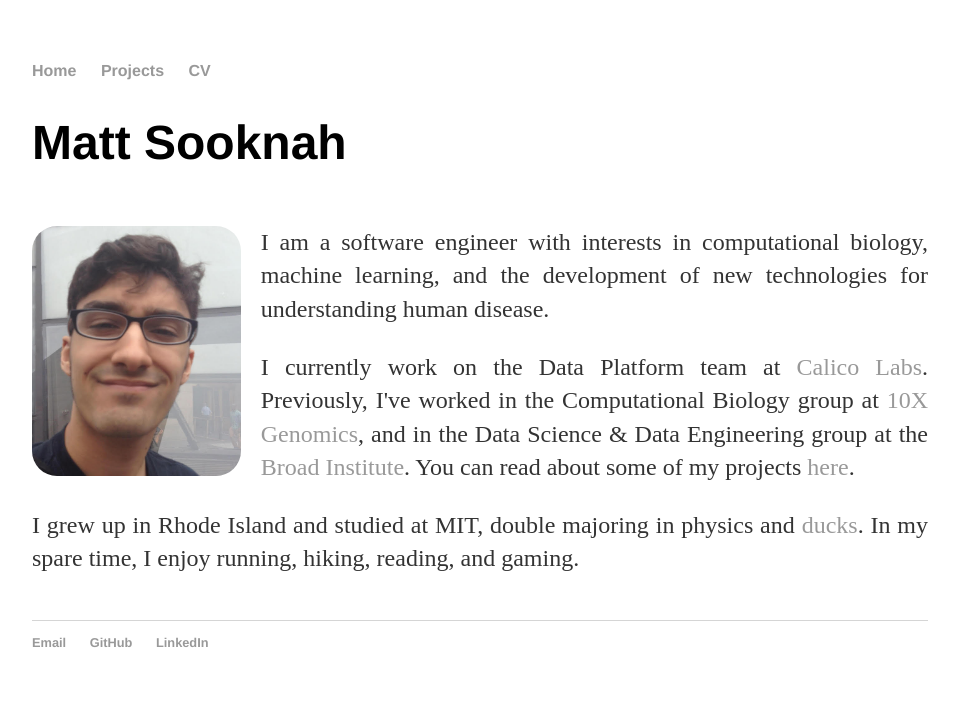
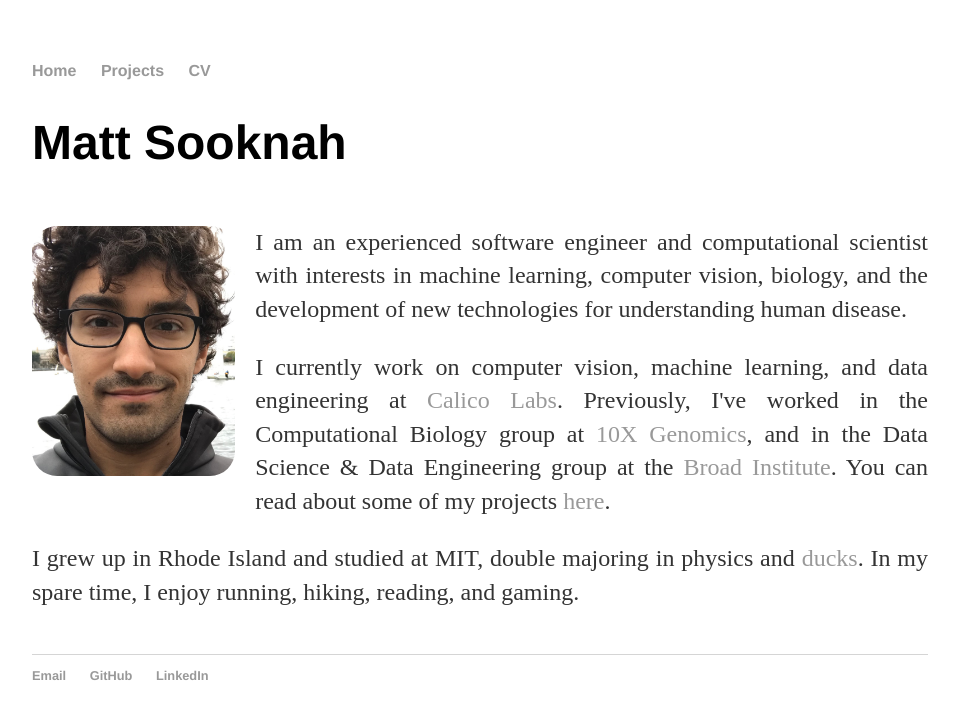
Before and after one commit to mattsooknah/mattsooknah.github.io, a Jekyll site: the page built from index.html, in a window 1280 px wide. Shown: the top 719 px of the page, without its empty margins (160-1119 px from the left). Built offline with Jekyll 4.4.1, drawn with Linux system fonts in a browser that asks for light colours.

Commit message:
updated CV, pic and description

```diff
--- a/index.html
+++ b/index.html
@@ -11,12 +11,12 @@ title: Matt Sooknah
 		</p>
 
 		<p>
-			I am a software engineer with interests in computational biology, machine learning,
+			I am an experienced software engineer and computational scientist with interests in machine learning, computer vision, biology,
       and the development of new technologies for understanding human disease.
 		</p>
 
 		<p>
-      I currently work on the Data Platform team at <a href="http://www.calicolabs.com">Calico Labs</a>.
+      I currently work on computer vision, machine learning, and data engineering at <a href="http://www.calicolabs.com">Calico Labs</a>.
 			Previously, I've worked in the Computational Biology group at <a href="http://www.10xgenomics.com">10X Genomics</a>, and
       in the Data Science & Data Engineering group at the <a href="http://www.broadinstitute.org">Broad Institute</a>.
       You can read about some of my projects <a href="projects">here</a>.
--- a/projects/index.html
+++ b/projects/index.html
@@ -10,6 +10,6 @@ title: Projects
 	<ul class="projects">
 		<li> <a href="tenx" title="10X Genomics">10X Genomics</a></li>
 	  <li> <a href="broad" title="Broad Institute">Broad Institute</a></li>
-		<li> Calico (details coming soon ... maybe)</li>
+		<li> Calico (details coming soon!)</li>
 	</ul>
 </div>
```
Also changed, not shown: assets/pic.jpg, 1 other file.
